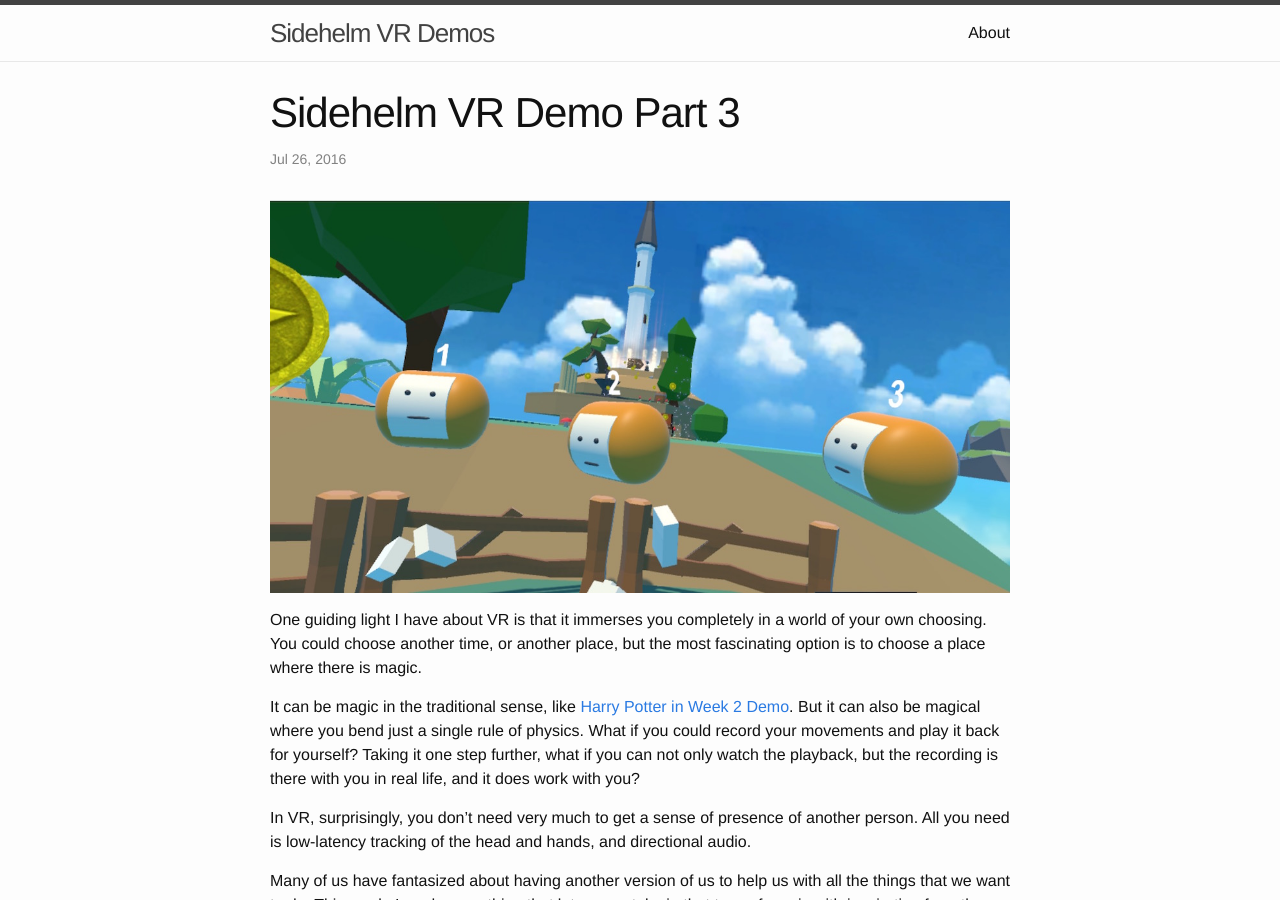
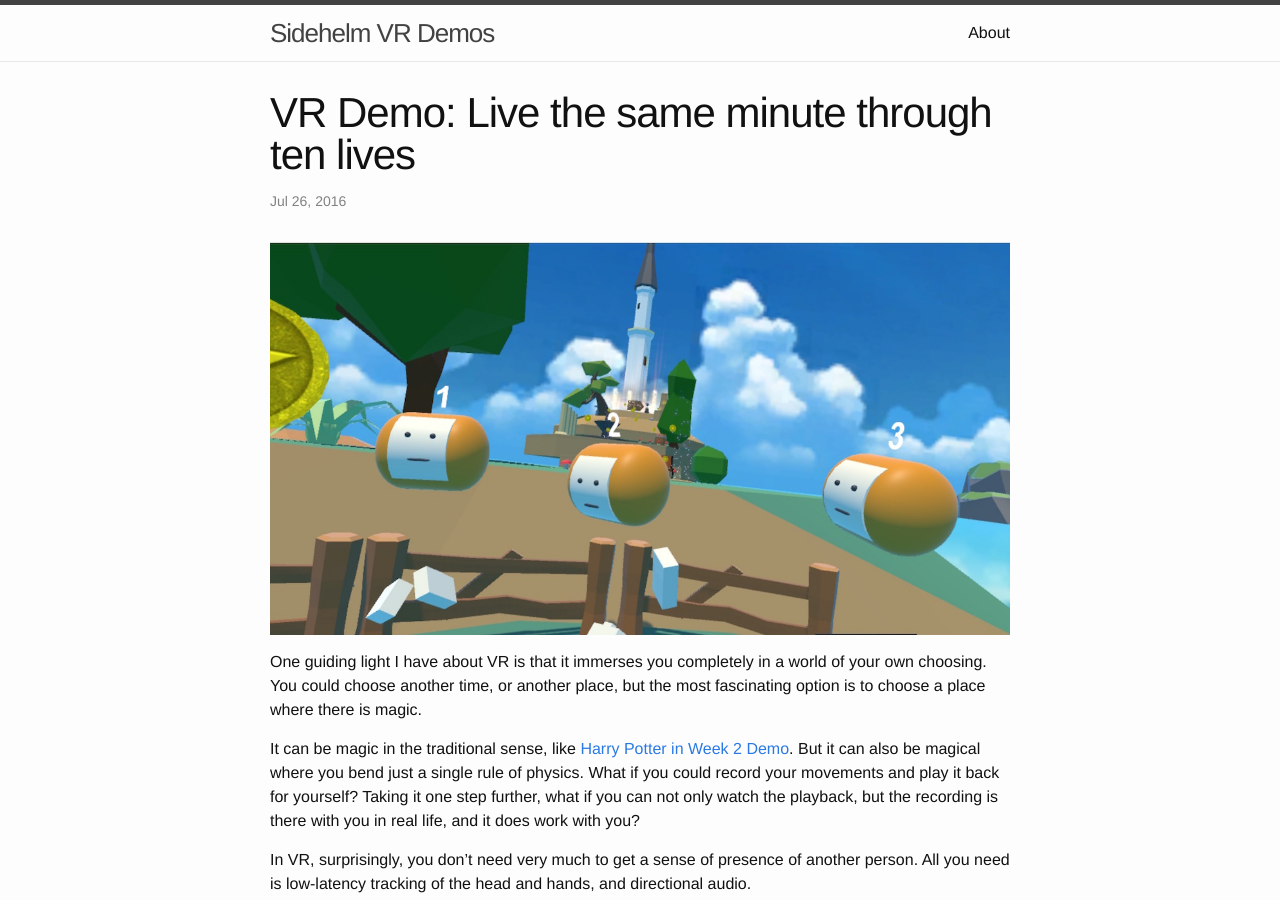
Before and after one commit to iamwilhelm/blog.sidehelm.com, a Jekyll site: the page built from _posts/2016-07-26-sidehelm-vr-demo-part-3.markdown, in a window 1280 px wide and 900 px high. Built offline with Jekyll 4.4.1, drawn with Linux system fonts in a browser that asks for light colours; comment, search, counter and statistics services are not loaded.

Commit message:
change title

```diff
--- a/_posts/2016-07-26-sidehelm-vr-demo-part-3.markdown
+++ b/_posts/2016-07-26-sidehelm-vr-demo-part-3.markdown
@@ -1,6 +1,6 @@
 ---
 layout: post
-title:  "Sidehelm VR Demo Part 3"
+title:  "VR Demo: Live the same minute through ten lives"
 date:   2016-07-26 10:00:00 -0700
 categories: demo
 ---
```
